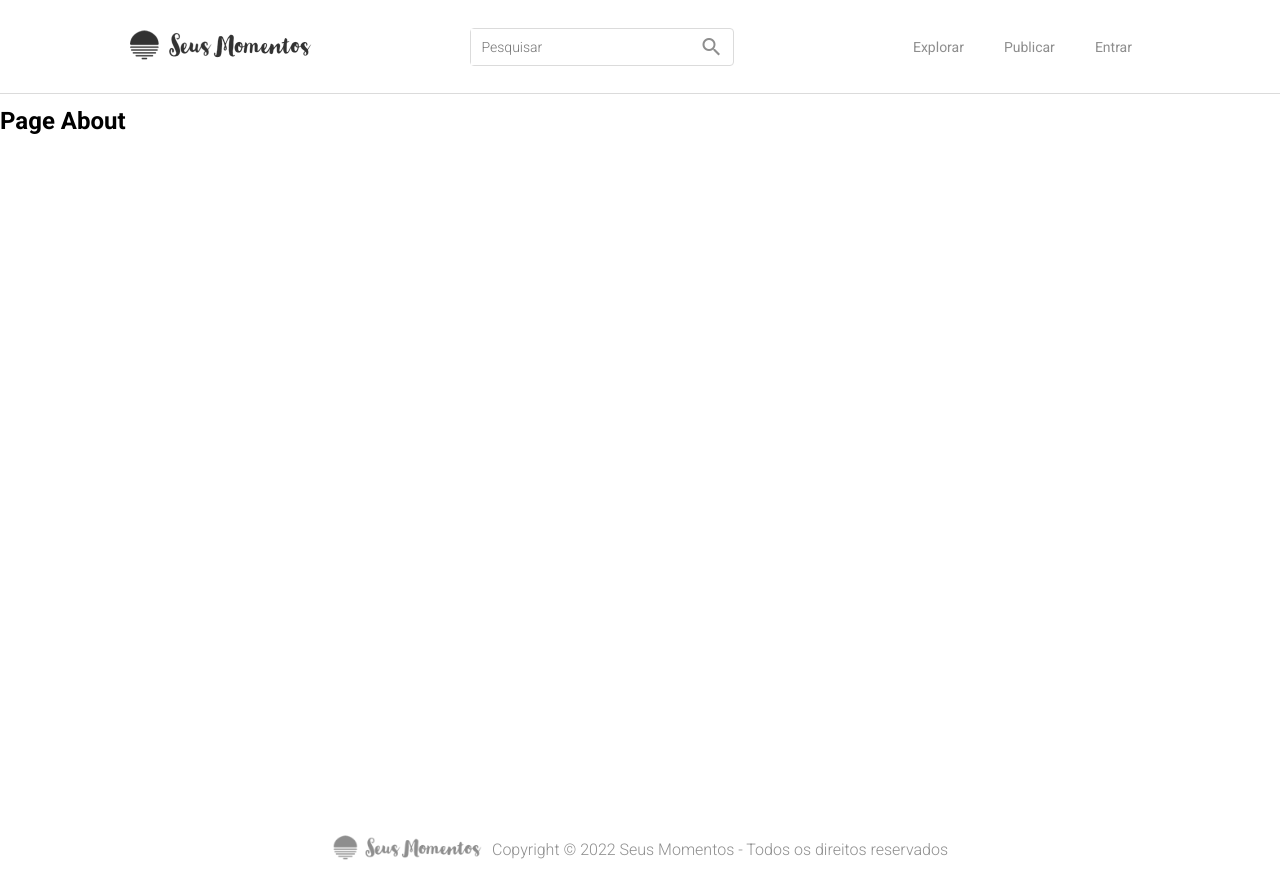
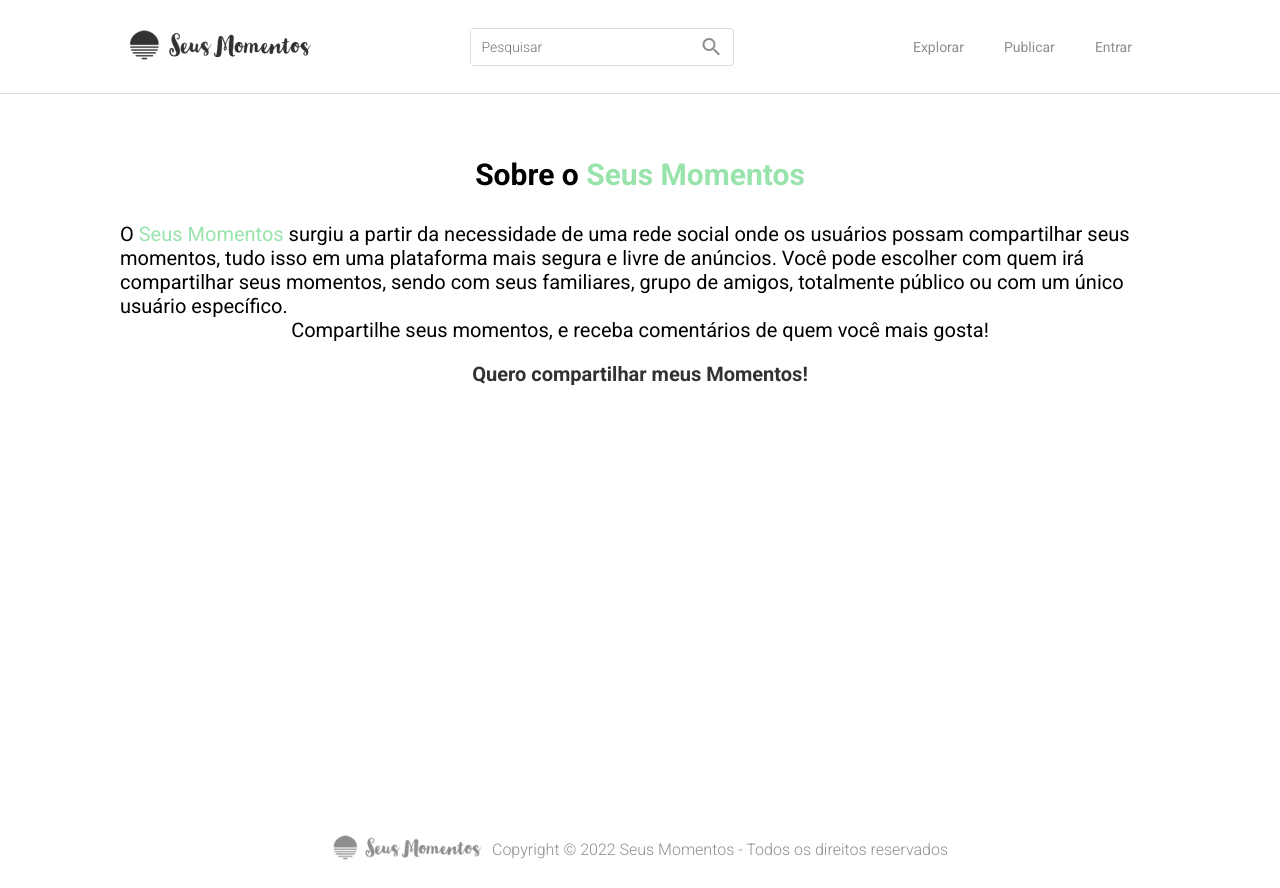
Before and after one commit to lucasalvees/seus-momentos, an Angular app: page /sobre in a window 1280 px wide. Built offline with nearby package versions, Linux system fonts and the light colour scheme.

Commit message:
page about

```diff
--- a/src/app/components/pages/about/about.component.css
+++ b/src/app/components/pages/about/about.component.css
@@ -0,0 +1,26 @@
+.about {
+    font-size: 20px;
+    display: flex;
+    flex-direction: column;
+    align-items: center;
+    padding: 50px 120px 50px 120px;
+}
+
+.about span {
+    color: #99E3AD;
+}
+
+h2 {
+    padding-bottom: 30px;
+}
+
+.about a {
+    color: #323232;
+    font-weight: 700;
+    transition: all 0.3s ease 0s;
+    padding-top: 20px;
+}
+
+.about a:hover {
+    color: #99E3AD;
+}
--- a/src/app/components/pages/about/about.component.html
+++ b/src/app/components/pages/about/about.component.html
@@ -1 +1,12 @@
-<h2>Page About</h2>
+<div class="about">
+    <h2>Sobre o <span>Seus Momentos</span></h2>
+    <p>
+        O <span>Seus Momentos</span> surgiu a partir da necessidade de uma rede social onde os
+        usuários possam compartilhar seus momentos, tudo isso em uma plataforma mais
+        segura e livre de anúncios. Você pode escolher com quem irá compartilhar seus
+        momentos, sendo com seus familiares, grupo de amigos, totalmente público ou com
+        um único usuário específico.
+    </p>
+    <p>Compartilhe seus momentos, e receba comentários de quem você mais gosta!</p>
+    <a routerLink="/publicar/new">Quero compartilhar meus Momentos!</a>
+</div>
```
